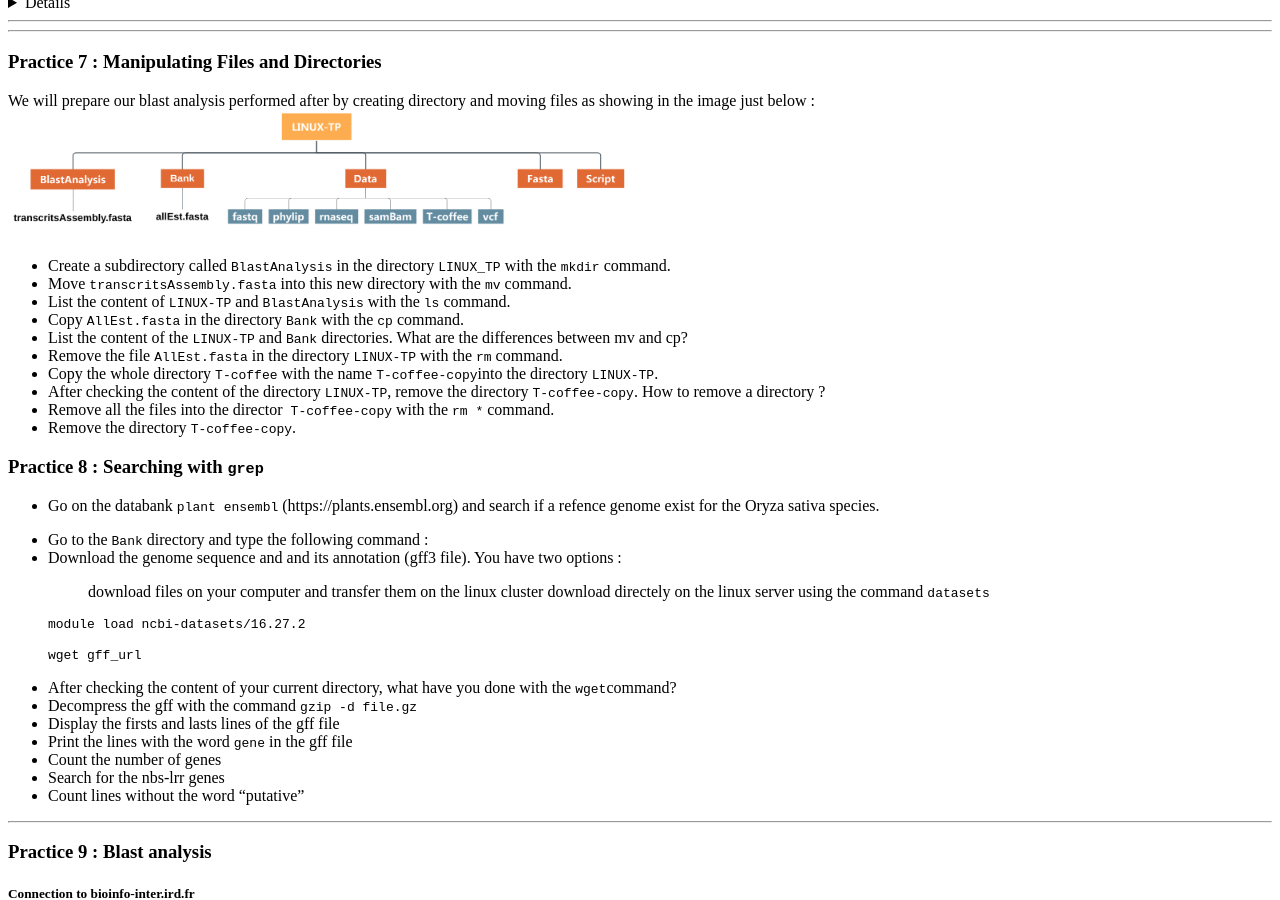
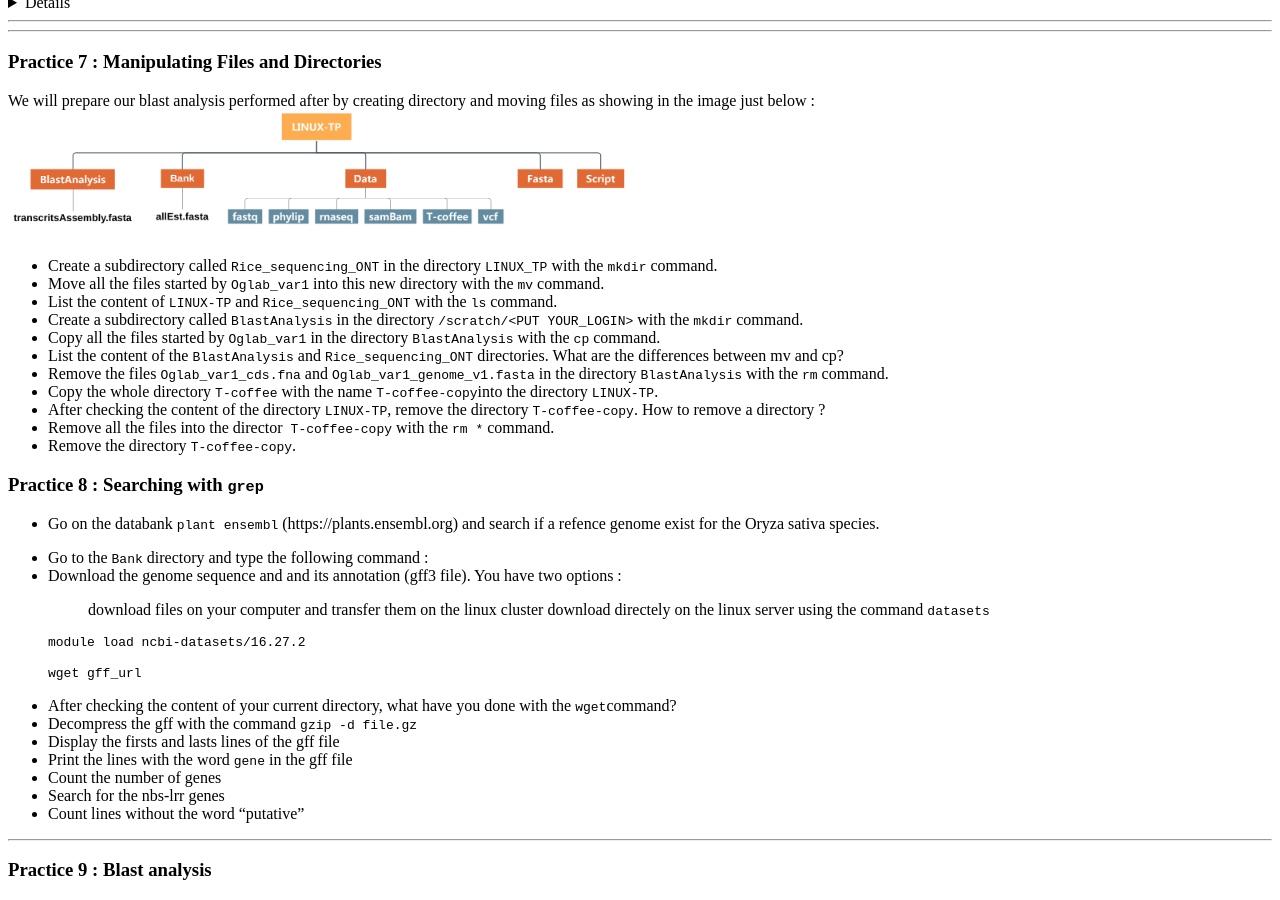
Before and after one commit to wave-centre/cibig, a Jekyll site: the page built from docs/course_materials/LINUX1/linux1_PRACTICE.md, in a window 1280 px wide and 900 px high, scrolled down 3240 px. Built offline with Jekyll 4.4.1, drawn with Linux system fonts in a browser that asks for light colours; our own code applies the rules of GitHub Pages for plain Markdown files.

Commit message:
Update linux1_PRACTICE.md

```diff
--- a/docs/course_materials/LINUX1/linux1_PRACTICE.md
+++ b/docs/course_materials/LINUX1/linux1_PRACTICE.md
@@ -262,12 +262,13 @@ Test the command `tree`
 We will prepare our blast analysis performed after by creating directory and moving files as showing in the image just below :
 <img width="50%" class="img-responsive" src="img/arbo-2.png"/>
 
-* Create a subdirectory called `BlastAnalysis` in the directory `LINUX_TP` with the `mkdir` command.
-* Move `transcritsAssembly.fasta` into this new directory with the `mv` command.
-* List the content of `LINUX-TP` and `BlastAnalysis` with the `ls` command.
-* Copy `AllEst.fasta` in  the directory `Bank` with the `cp` command.
-* List the content of the `LINUX-TP` and `Bank` directories. What are the differences between mv and cp?
-* Remove the file `AllEst.fasta` in the directory `LINUX-TP` with the `rm` command.
+* Create a subdirectory called `Rice_sequencing_ONT` in the directory `LINUX_TP` with the `mkdir` command.
+* Move all the files started by `Oglab_var1`  into this new directory with the `mv` command.
+* List the content of `LINUX-TP` and `Rice_sequencing_ONT` with the `ls` command.
+* Create a subdirectory called `BlastAnalysis` in the directory `/scratch/<PUT YOUR_LOGIN>` with the `mkdir` command.
+* Copy all the files started by `Oglab_var1`  in  the directory `BlastAnalysis` with the `cp` command.
+* List the content of the `BlastAnalysis` and `Rice_sequencing_ONT` directories. What are the differences between mv and cp?
+* Remove the files `Oglab_var1_cds.fna` and `Oglab_var1_genome_v1.fasta` in the directory `BlastAnalysis` with the `rm` command.
 * Copy the whole directory `T-coffee` with the name `T-coffee-copy`into the directory `LINUX-TP`.
 * After checking the content of the directory `LINUX-TP`, remove the directory `T-coffee-copy`. How to remove a directory ?
 * Remove all the files into the director  `T-coffee-copy` with the `rm *` command.
```
